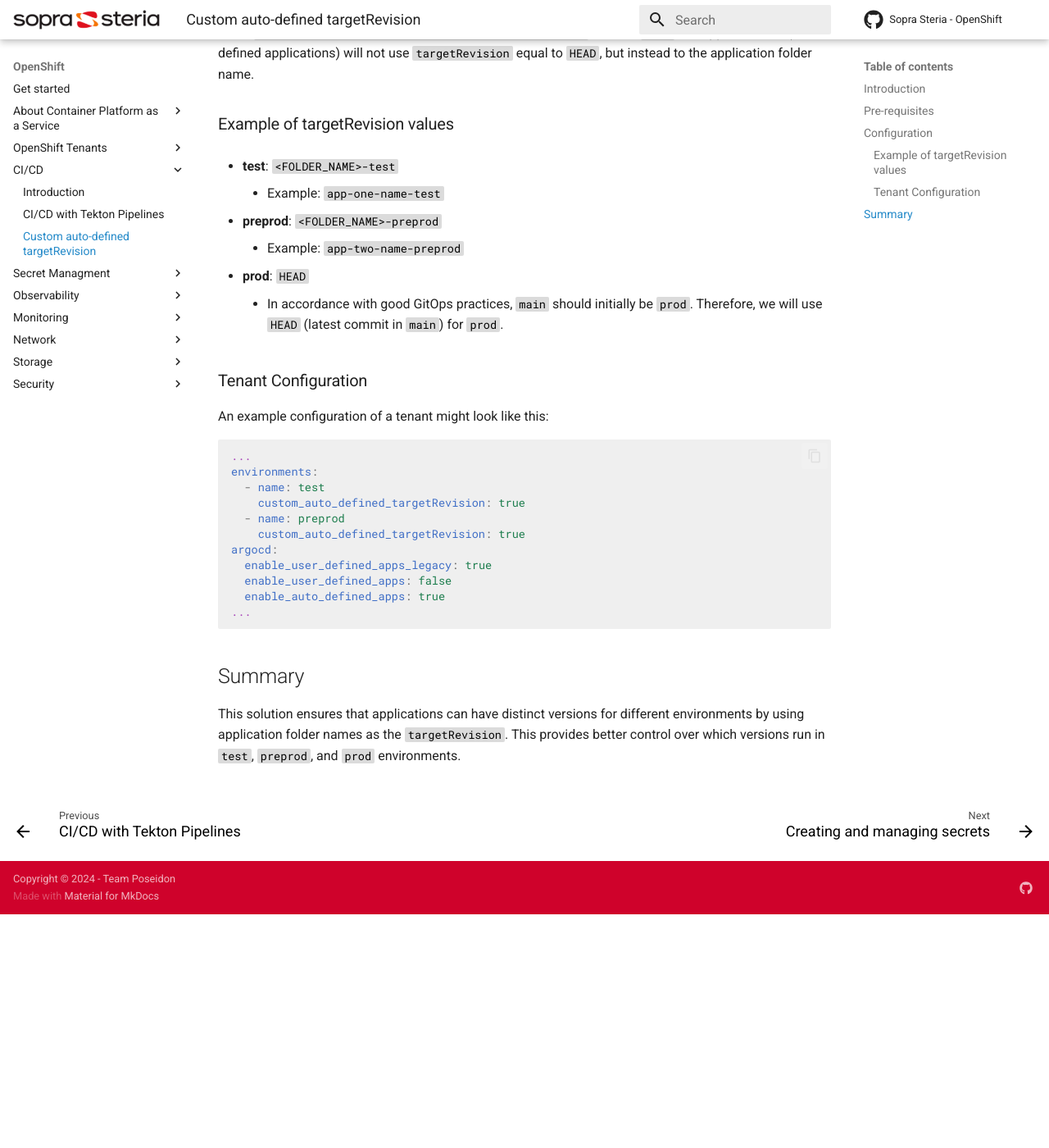
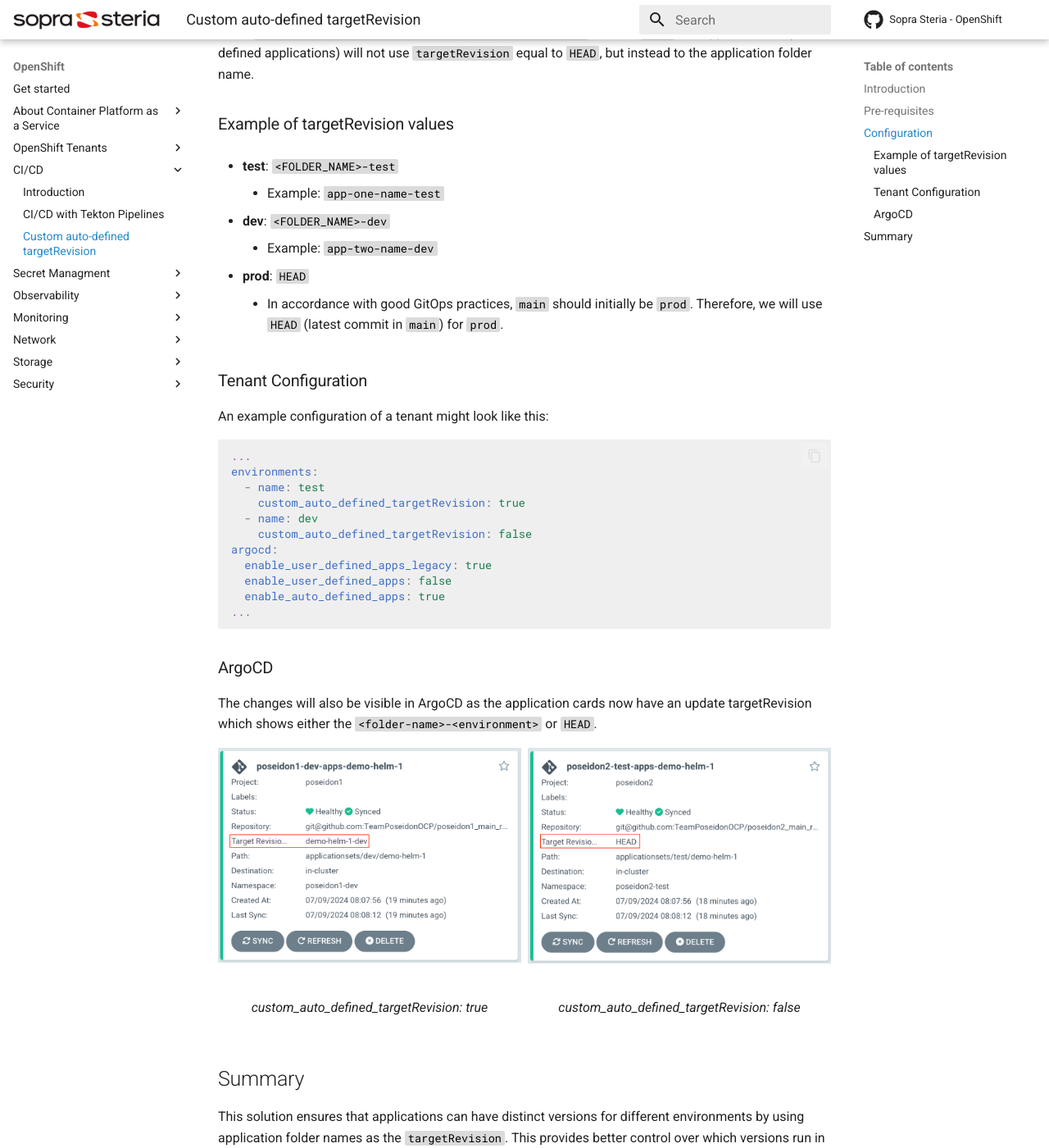
Before and after one commit to Sopra-Steria-Norge-Kubernetes/OpenShift, an MkDocs documentation site: the page built from docs/CI-CD/cutom-auto-defined-target-revision.md, in a window 1280 px wide and 1400 px high, scrolled down 712 px. Shown: the whole window at 82% size. Built offline with MkDocs 1.6.1 and Material for MkDocs 9.7.7, drawn with Linux system fonts in a browser that asks for light colours; comment, search, counter and statistics services are not loaded; before the commit the page ends 1827 px from its top, so only the background shows below that.

Commit message:
updated docs

````diff
--- a/docs/CI-CD/cutom-auto-defined-target-revision.md
+++ b/docs/CI-CD/cutom-auto-defined-target-revision.md
@@ -27,8 +27,8 @@
 - **test**: `<FOLDER_NAME>-test`
     - Example: `app-one-name-test`
 
-- **preprod**: `<FOLDER_NAME>-preprod`
-    - Example: `app-two-name-preprod`
+- **dev**: `<FOLDER_NAME>-dev`
+    - Example: `app-two-name-dev`
 
 - **prod**: `HEAD`
     - In accordance with good GitOps practices, `main` should initially be `prod`. Therefore, we will use `HEAD` (latest commit in `main`) for `prod`.
@@ -41,8 +41,8 @@
 environments:
   - name: test
     custom_auto_defined_targetRevision: true
-  - name: preprod
-    custom_auto_defined_targetRevision: true
+  - name: dev
+    custom_auto_defined_targetRevision: false
 argocd:
   enable_user_defined_apps_legacy: true
   enable_user_defined_apps: false
@@ -50,6 +50,25 @@
 ...
 ```
 
+### ArgoCD
+The changes will also be visible in ArgoCD as the application cards now have an update targetRevision which shows either the `<folder-name>-<environment>` or `HEAD`.
+
+
+<div class="grid cards" markdown>
+
+<figure markdown="span">
+  ![here](../img/CI-CD/targetRevision1.png){ width="400" }
+  <figcaption><i>custom_auto_defined_targetRevision: true</i></figcaption>
+</figure>
+
+<figure markdown="span">
+  ![here](../img/CI-CD/targetRevision2.png){ width="400" }
+  <figcaption><i>custom_auto_defined_targetRevision: false</i></figcaption>
+</figure>
+
+</div>
+
+
 
 ## Summary
-This solution ensures that applications can have distinct versions for different environments by using application folder names as the `targetRevision`. This provides better control over which versions run in `test`, `preprod`, and `prod` environments.
+This solution ensures that applications can have distinct versions for different environments by using application folder names as the `targetRevision`. This provides better control over which versions run in `test` and `prod` environments.
````
Also changed, not shown: docs/img/CI-CD/targetRevision1.png (added), docs/img/CI-CD/targetRevision2.png (added).
